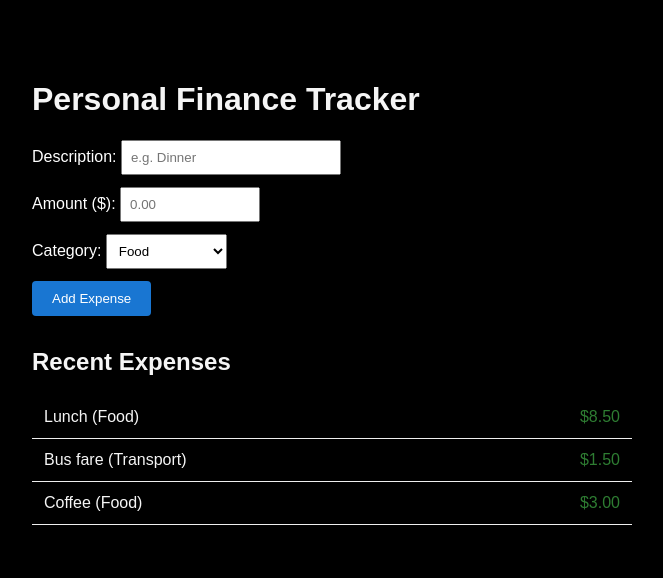
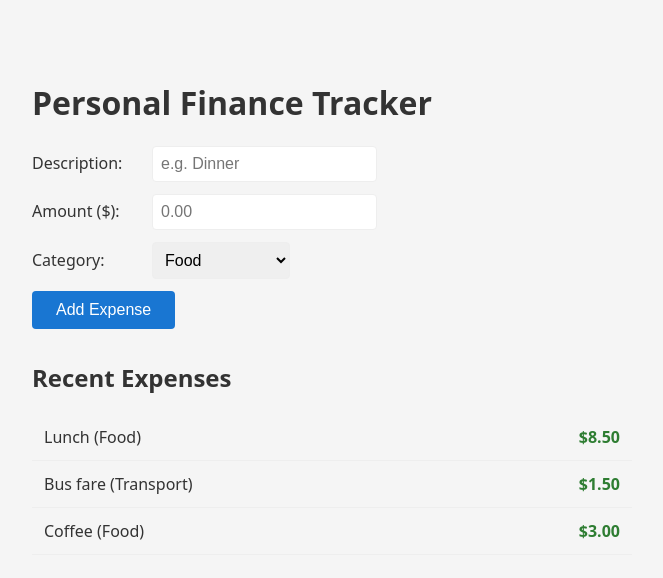
Before and after one commit to Vanna-Gio/personal-finance-tracker, a React (Create React App) app: page / in a window 1280 px wide. Shown: the top 578 px of the page, without its empty margins (308-971 px from the left). Built offline with nearby package versions, Linux system fonts and the light colour scheme.

Commit message:
Switched to SASS with variables, nesting, and class-based styling

```diff
--- a/package.json
+++ b/package.json
@@ -14,6 +14,7 @@
     "react": "^19.2.3",
     "react-dom": "^19.2.3",
     "react-scripts": "5.0.1",
+    "sass": "^1.97.2",
     "typescript": "^4.9.5",
     "web-vitals": "^2.1.4"
   },
--- a/src/App.tsx
+++ b/src/App.tsx
@@ -44,32 +44,22 @@ function App() {
   };
 
   return (
-    <div style={{
-      fontFamily: 'Arial, sans-serif' ,
-      maxWidth: '600px',
-      margin: '40px auto',
-      padding: '20px'
-    }}>
+    <div className="app-container">
       <h1>Personal Finance Tracker</h1>
 
-      <form onSubmit={handleSubmit} style={{
-        marginBottom: '32px', color: '#fff'
-      }}>
-        <div style={{
-          marginBottom: '12px',
-
-        }}>
+      <form onSubmit={handleSubmit} >
+        <div>
           <label>Description: </label>
           <input
             type="text"
             value={description}
             onChange={(e) => setDescription(e.target.value)}
             placeholder="e.g. Dinner"
-            style={{ padding: '8px', width: '200px'}}
+
             />
         </div>
 
-        <div style={{ marginBottom: '12px'}}>
+        <div>
           <label>Amount ($): </label>
           <input
             type="number"
@@ -77,34 +67,28 @@ function App() {
             value= {amount}
             onChange={(e) => setAmount(e.target.value)}
             placeholder="0.00"
-            style={{ padding: '8px', width: '120px'}}
+
             />
         </div>
-        <div style={{ marginBottom: '12px'}}>
+        <div >
           <label>Category: </label>
           <select
             value={category}
             onChange={(e) => setCategory(e.target.value)}
-            style={{ padding: '8px'}}
+
             >
-              <option value="Food">Food</option>
-              <option value="Transport">Transport</option>
+              <option value={"Food"}>Food</option>
+              <option value={"Transport"}>Transport</option>
               <option value={"Entertainment"}>Entertainment</option>
               <option value={"Other"}>Other</option>
             </select>
         </div>
 
-        <button type="submit"
-                 style={{
-                    padding: '10px 20px',
-                    background:'#1976d2',
-                    color: 'white',
-                    border: 'none', borderRadius: '4px'
-                  }}>Add Expense</button>
+        <button type="submit" >Add Expense</button>
 
       </form>
       <h2>Recent Expenses</h2>
-      <ExpenseList expense={expenses} />
+      <ExpenseList expenses={expenses} />
     </div>
   )
 }
--- a/src/components/ExpenseList.tsx
+++ b/src/components/ExpenseList.tsx
@@ -10,30 +10,23 @@ type Expense = {
 
 //we pass the list of expenses as a prop
 interface ExpenseListProps {
-    expense: Expense[];
+    expenses: Expense[];
 }
 
-function ExpenseList({ expense }: ExpenseListProps) {
+function ExpenseList({ expenses }: ExpenseListProps) {
     return (
-        <ul style={{ listStyle: 'none', padding: 0}}>
-            {expense.map((expense) =>(
+        <ul >
+            {expenses.map((expense) =>(
                 <li
                     key={expense.id}
-                    style={{
-                        padding: '12px',
-                        borderBottom: '1px solid #eee',
-                        display: 'flex',
-                        justifyContent: 'space-between'
-
-                        }}
                     >
                         <span>{expense.description} ({expense.category})</span>
-                        <span style={{ color: expense.amount> 0 ? '#2e7d32': '#d32f2f' }}>
+                        <span className= {expense.amount > 0 ? 'positive': 'negative'}>
                             ${expense.amount.toFixed(2)}
                       </span>
                 </li>
             ))}
-            {expense.length === 0 && <li style={{ color: '#ffff', padding: '12px'}}> No expense yet.</li>}
+            {expenses.length === 0 && <li className="no-expenses"> No expense yet.</li>}
         </ul>
     );
 }
--- a/src/index.css
+++ /dev/null
@@ -1,8 +0,0 @@
-body {
-  margin: 0;
-  font-family: system-ui, -apple-system, BlinkMacSystemFont, 'Segoe UI', Roboto,  sans-serif;
-  background-color: #000;
-}
-h1,h2,li{
-  color: #f5f5f5;
-}
--- /dev/null
+++ b/src/index.scss
@@ -0,0 +1,85 @@
+/* Variables - easy to changes later */
+$primary-color: #1976d2;
+$text-color: #333;
+$light-bg: #f5f5f5;
+$border-color:#eee;
+$success-color: #2e7d32;
+$danger-color: #d32f2f;
+$spacing: 12px;
+$container-width: 600px;
+
+body {
+    margin: 0;
+    font-family: system-ui, -apple-system, BlinkMacSystemFont, 'Segoe UI', Roboto, sans-serif;
+    background-color: $light-bg;
+    color: $text-color;
+}
+.app-container{
+    max-width: $container-width;
+    margin: 40px auto;
+    padding: 20px;
+}
+
+h1,h2 {
+    color: $text-color;
+}
+
+form {
+    margin-bottom: 32px;
+    div {
+        margin-bottom: $spacing;
+        label {
+            display: inline-block;
+            width: 120px;
+            font-weight: 500;
+        }
+
+        input,
+        select {
+            padding: 8px;
+            border: 1px solid $border-color;
+            border-radius: 4px;
+            font-size: 16px;
+        }
+        input[types="number"] {
+            width: 140px;
+        }
+    }
+    button {
+        padding: 10px 24px;
+        background: $primary-color;
+        color: white;
+        border: none;
+        border-radius: 4px;
+        cursor: pointer;
+        font-size: 16px;
+
+        &:hover{
+            background: darken($primary-color, 10%);
+        }
+    }
+}
+
+ul {
+    list-style: none;
+    padding: 0;
+}
+
+li {
+    padding: $spacing;
+    border-bottom: 1px solid $border-color;
+    display: flex;
+    justify-content: space-between;
+    align-items: center;
+
+    span:last-child {
+        font-weight: 600;
+        &.positive {color: $success-color}
+        &.negative { color: $danger-color;}
+    }
+}
+.no-expenses {
+    color: #777;
+    padding: $spacing;
+    text-align: center;
+}
--- a/src/index.tsx
+++ b/src/index.tsx
@@ -1,6 +1,6 @@
 import React from 'react';
 import ReactDOM from 'react-dom/client';
-import './index.css';
+import './index.scss';
 import App from './App';
 import reportWebVitals from './reportWebVitals';
 
```
Also changed, not shown: 1 other file (tests, documents, lock files or other folders).
